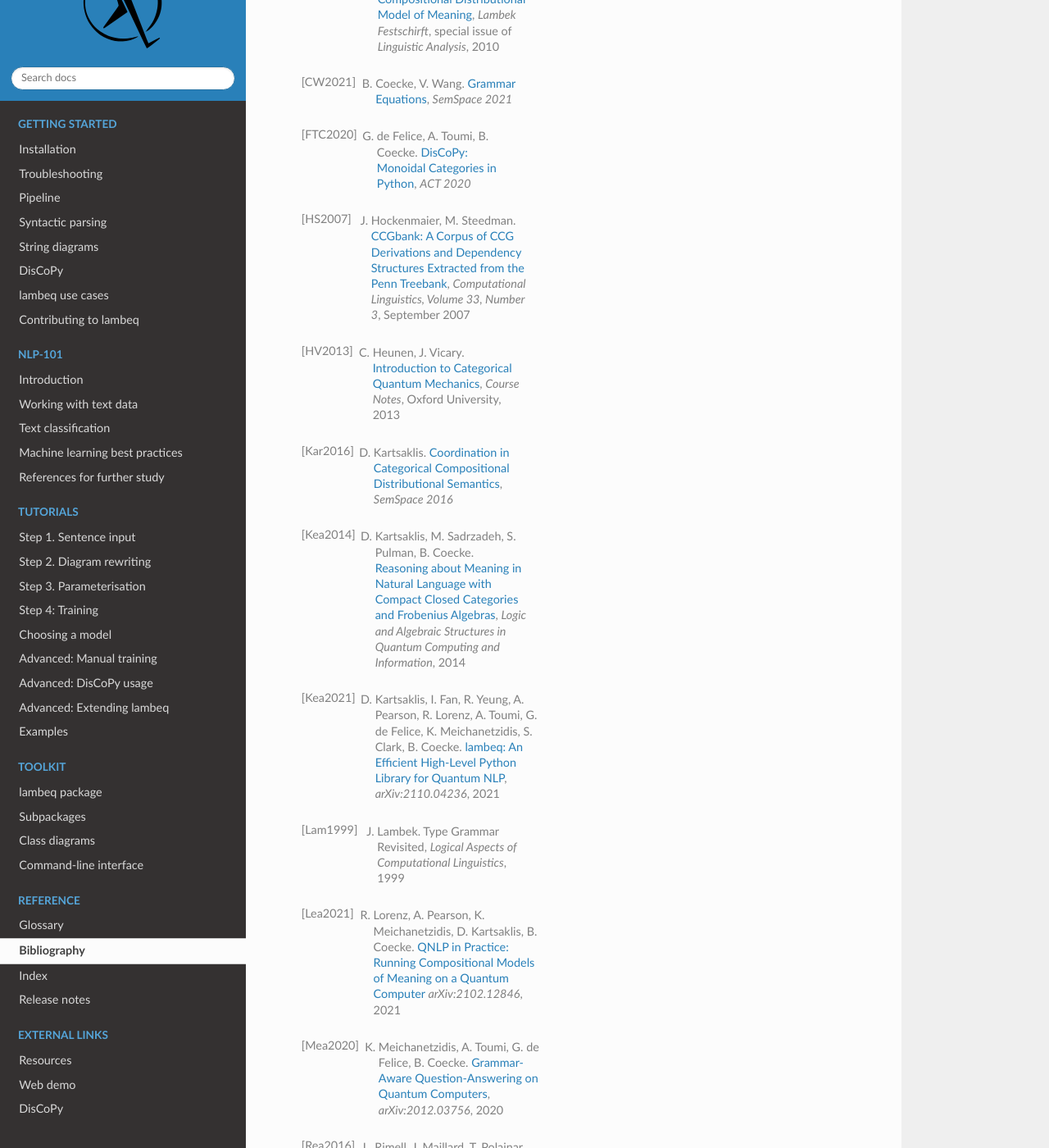
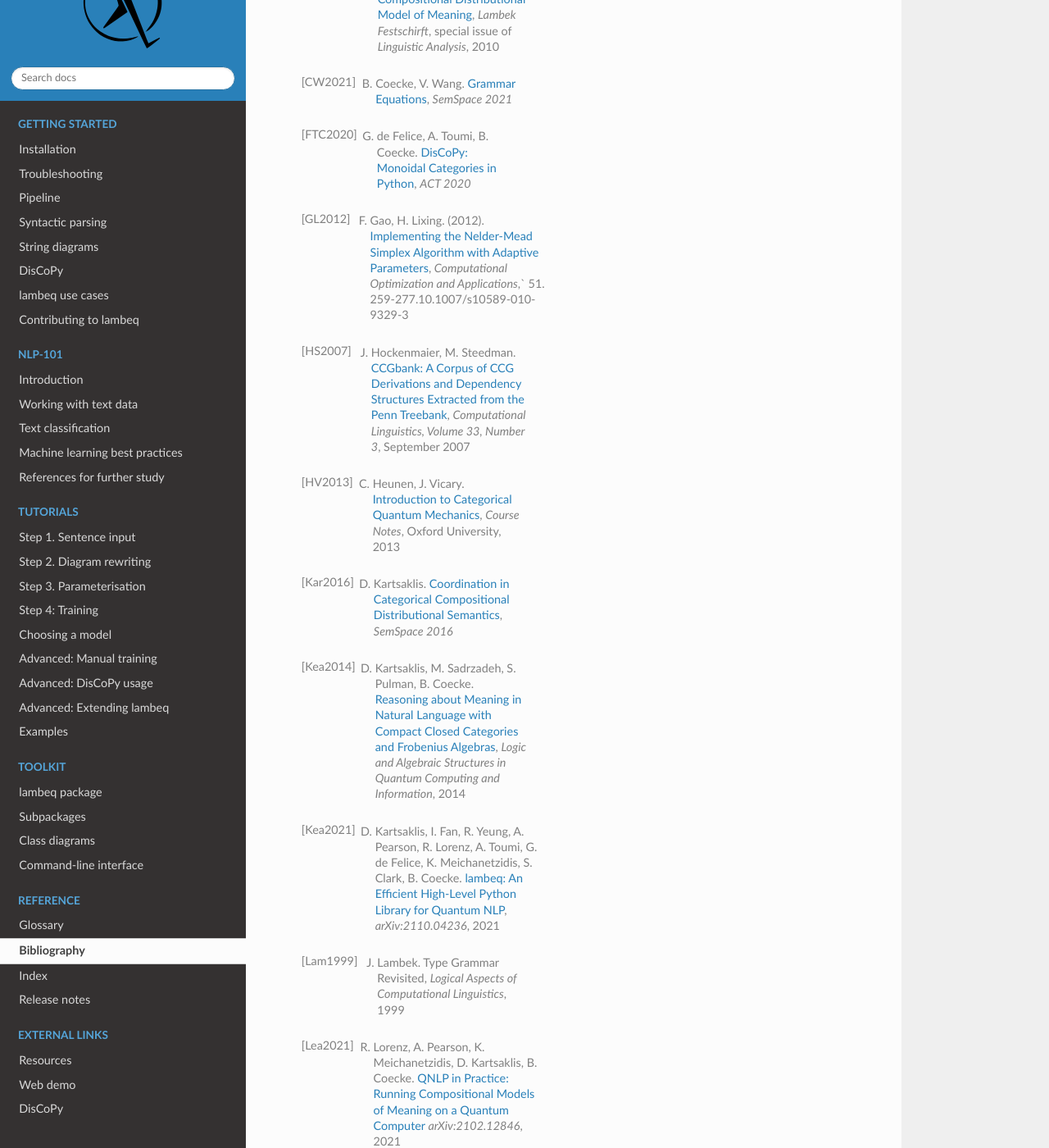
Before and after one commit to CQCL/lambeq, a Sphinx documentation site: the page built from docs/bibliography.rst, in a window 1280 px wide and 1400 px high, scrolled down 435 px. Shown: the whole window at 82% size. Built offline with Sphinx 7.4.7 and the Read the Docs theme 2.0.0, drawn with Linux system fonts in a browser that asks for light colours; the version number could not be read and is left out; some of the changed text lies outside the part shown.

Commit message:
Add references in the docs

```diff
--- a/docs/bibliography.rst
+++ b/docs/bibliography.rst
@@ -13,6 +13,8 @@ Bibliography
 
 .. [FTC2020] G. de Felice, A. Toumi, B. Coecke. `DisCoPy: Monoidal Categories in Python <https://arxiv.org/pdf/2005.02975.pdf>`_, `ACT 2020`
 
+.. [GL2012] F. Gao, H. Lixing. (2012). `Implementing the Nelder-Mead Simplex Algorithm with Adaptive Parameters <https://link.springer.com/article/10.1007/s10589-010-9329-3>`_, `Computational Optimization and Applications`,` 51. 259-277.10.1007/s10589-010-9329-3
+
 .. [HS2007] J. Hockenmaier, M. Steedman. `CCGbank: A Corpus of CCG Derivations and Dependency Structures Extracted from the Penn Treebank <https://aclanthology.org/J07-3004.pdf>`_, `Computational Linguistics, Volume 33, Number 3`, September 2007
 
 .. [HV2013] C. Heunen, J. Vicary. `Introduction to Categorical Quantum Mechanics <http://www.cs.ox.ac.uk/people/jamie.vicary/IntroductionToCategoricalQuantumMechanics.pdf>`_, `Course Notes`, Oxford University, 2013
@@ -27,6 +29,8 @@ Bibliography
 
 .. [Lea2021] R. Lorenz, A. Pearson, K. Meichanetzidis, D. Kartsaklis, B. Coecke. `QNLP in Practice: Running Compositional Models of Meaning on a Quantum Computer <https://arxiv.org/pdf/2102.12846.pdf>`_ `arXiv:2102.12846`, 2021
 
+.. [NM1965] J. Nelder, R. Mead. 1965. `A Simplex Method for Function Minimization`, `The Computer Journal` 7: 308-13
+
 .. [Mea2020] K. Meichanetzidis, A. Toumi, G. de Felice, B. Coecke. `Grammar-Aware Question-Answering on Quantum Computers <https://arxiv.org/pdf/2012.03756.pdf>`_, `arXiv:2012.03756`, 2020
 
 .. [Rea2016] L. Rimell, J. Maillard, T. Polajnar, S. Clark. `RELPRON: A Relative Clause Evaluation Data Set for Compositional Distributional Semantics <https://direct.mit.edu/coli/article/42/4/661/1555/RELPRON-A-Relative-Clause-Evaluation-Data-Set-for>`_, `Computational Linguistics`, 2016
@@ -37,7 +41,7 @@ Bibliography
 
 .. [SJA2019] S. Sim, P. Johnson, A. Aspuru-Guzik. `Expressibility and Entangling Capability of Parameterized Quantum Circuits for Hybrid Quantum-Classical Algorithms <https://arxiv.org/pdf/1905.10876.pdf>`_, `arXiv:1905.10876`, 2019
 
-.. [Spa1998] J. C. Spall, `Implementation of the simultaneous perturbation algorithm for stochastic optimization <https://ieeexplore.ieee.org/document/705889>`_, `IEEE Transactions on Aerospace and Electronic Systems`, 1998
+.. [Spa1998] J. Spall, `Implementation of the simultaneous perturbation algorithm for stochastic optimization <https://ieeexplore.ieee.org/document/705889>`_, `IEEE Transactions on Aerospace and Electronic Systems`, 1998
 
 .. [Ste2000] M. Steedman. The Syntactic Process, MIT Press, 2000
 
--- a/docs/training.rst
+++ b/docs/training.rst
@@ -8,7 +8,7 @@ In ``lambeq``, all low-level processing that takes place in training is hidden i
 - :py:class:`.Dataset`: A class that provides functionality for easy management and manipulation of datasets, including batching, shuffling, and preparation based on the selected backend (tket, NumPy, PyTorch).
 - :py:class:`.Model`: The abstract interface for ``lambeq`` :term:`models <model>`. A :term:`model` bundles the basic attributes and methods used for training, given a specific backend. It stores the :term:`symbols <symbol>` and the corresponding weights, and implements the forward pass of the model. Concrete implementations are the :py:class:`.PytorchModel`, :py:class:`.TketModel`, :py:class:`.NumpyModel`, and :py:class:`.PennyLaneModel` classes (for more details see Section :ref:`sec-models` below).
 - :py:class:`.LossFunction`: Implementations of this class compute the distance between the predicted values of the :term:`model` and the true values in the dataset. This is used to adjust the model weights so that the average loss accross all data instances can be minimised. ``lambeq`` supports a number of loss functions, such as :py:class:`.CrossEntropyLoss`, :py:class:`.BinaryCrossEntropyLoss`, and :py:class:`.MSELoss`.
-- :py:class:`.Optimizer`: a ``lambeq`` optimizer calculates the gradient of a given :term:`loss function` with respect to the parameters of a model. It contains a :py:meth:`~lambeq.Optimizer.step` method to modify the model parameters according to the optimizer's update rule. Currently, we support the SPSA algorithm by [Spa1998]_, implemented in the :py:class:`.SPSAOptimizer` class for the quantum case, and PyTorch optimizers for the classical and hybrid cases.
+- :py:class:`.Optimizer`: a ``lambeq`` optimizer calculates the gradient of a given :term:`loss function` with respect to the parameters of a model. It contains a :py:meth:`~lambeq.Optimizer.step` method to modify the model parameters according to the optimizer's update rule. Currently, for the quantum case we support the SPSA algorithm by [Spa1998]_, implemented in the :py:class:`.SPSAOptimizer` class, and the Nelder-Mead algorithm [NM1965]_ [GL2012]_ with class :py:class:`~lambeq.NelderMeadOptimixer`, while for the classical and hybrid cases we support PyTorch optimizers.
 - :py:class:`.Trainer`: The main interface for supervised learning in ``lambeq``. A :term:`trainer` implements the (quantum) machine learning routine given a specific backend, using a :term:`loss function` and an optimizer. Concrete implementations are the :py:class:`.PytorchTrainer` and :py:class:`.QuantumTrainer` classes.
 
 The process of training a :term:`model` involves the following steps:
```
